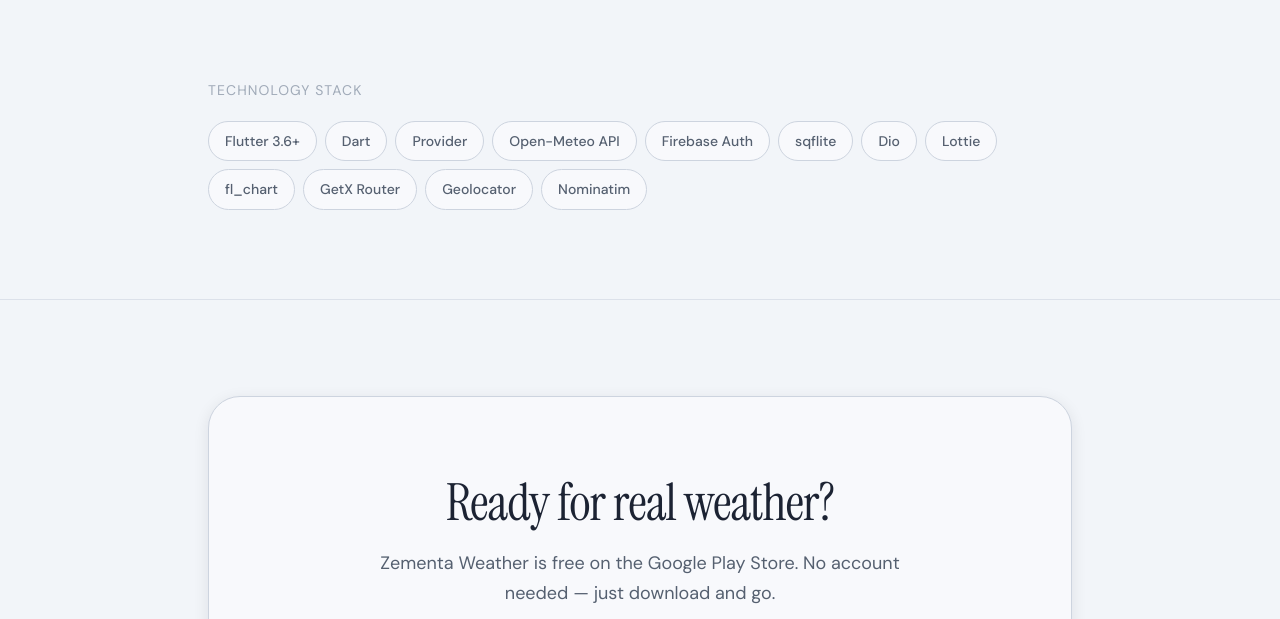
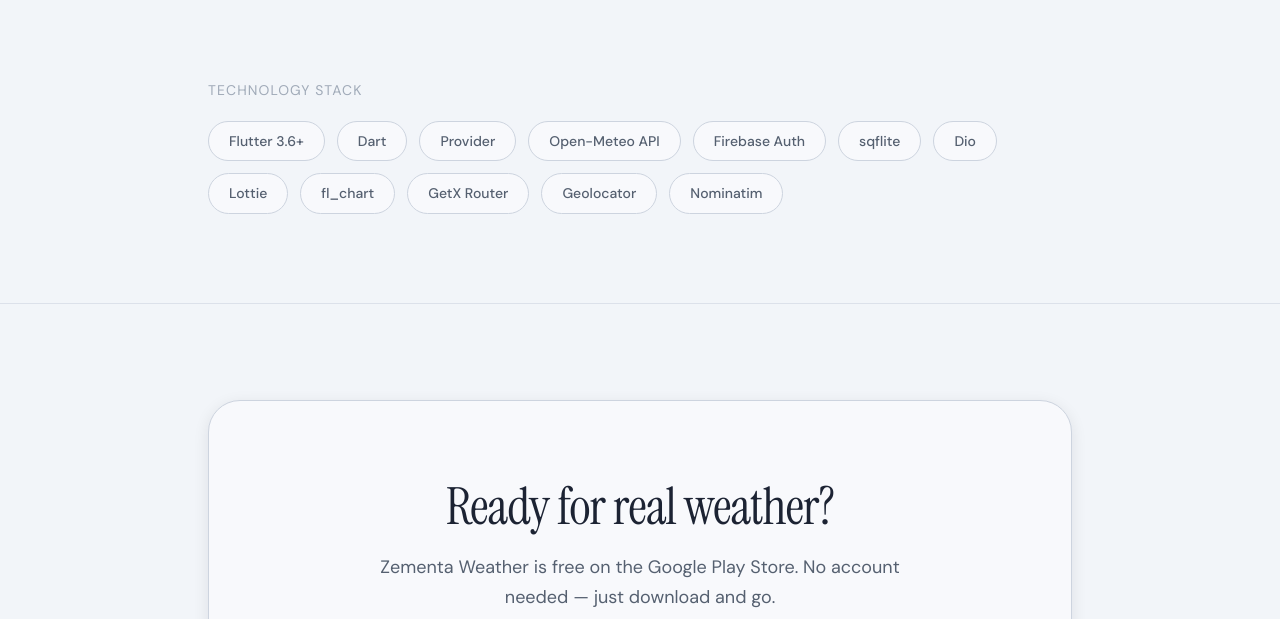
Before and after one commit to QWellCOD/landing, a plain HTML site: page index.html in a window 1280 px wide. Shown: the part 1680-2299 px from the top of the page. Drawn offline with Linux system fonts and the light colour scheme.

Commit message:
Update index.html

```diff
--- a/index.html
+++ b/index.html
@@ -131,8 +131,8 @@
     /* TECH STRIP */
     .tech{padding-block:clamp(var(--space-16),7vw,var(--space-24));border-top:1px solid var(--color-divider);border-bottom:1px solid var(--color-divider)}
     .tech__label{font-size:var(--text-xs);color:var(--color-text-faint);text-transform:uppercase;letter-spacing:.08em;margin-bottom:var(--space-5)}
-    .tech__items{display:flex;flex-wrap:wrap;gap:var(--space-2)}
-    .tbadge{padding:var(--space-2) var(--space-4);border:1px solid var(--color-border);border-radius:var(--radius-full);font-size:var(--text-xs);font-weight:500;color:var(--color-text-muted);background:var(--color-surface)}
+    .tech__items{display:flex;flex-wrap:wrap;gap:var(--space-3);}
+    .tbadge{padding:var(--space-2) var(--space-5);border:1px solid var(--color-border);border-radius:var(--radius-full);font-size:var(--text-xs);font-weight:500;color:var(--color-text-muted);background:var(--color-surface)}
 
     /* CTA */
     .cta-section{padding-block:clamp(var(--space-16),8vw,var(--space-24))}
```
